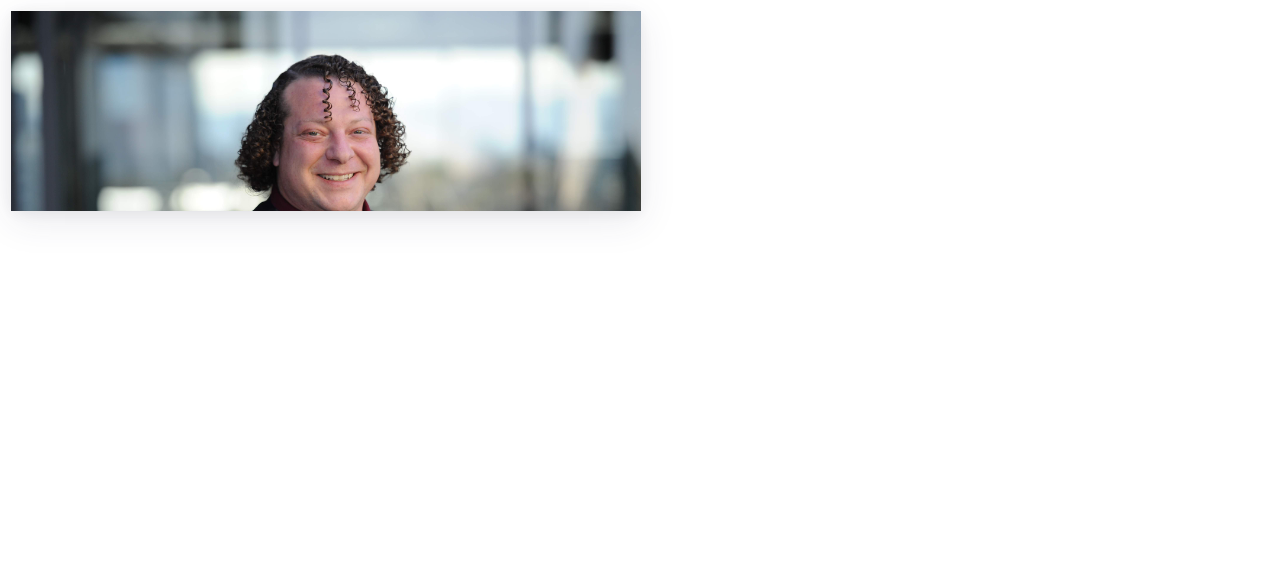
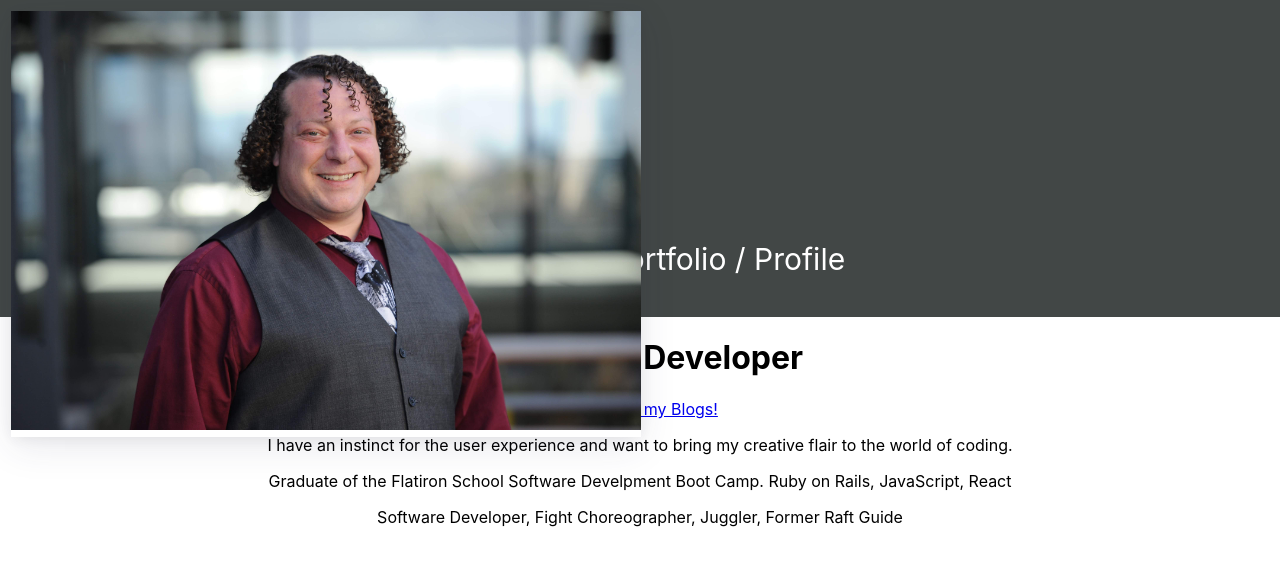
Before and after one commit to SethMaisel/PersonalPage, a React (Create React App) app in the folder personal-page/: page / in a window 1280 px wide. Shown: the top 566 px of the page. Built offline with nearby package versions, Linux system fonts and the light colour scheme.

Commit message:
card-side sizing

```diff
--- a/personal-page/src/App.css
+++ b/personal-page/src/App.css
@@ -52,8 +52,8 @@
   position: absolute;
   top: 0;
   overflow: hidden;
-  width: 100%;
-  height: 100%;
+  /* width: 100%;
+  height: 25%; */
   color: #212121;
   background-color: #fff;
   backface-visibility: hidden;
--- a/personal-page/src/App.js
+++ b/personal-page/src/App.js
@@ -8,15 +8,13 @@ function App() {
   return (
     <div className="App">
       <header className="App-header">
-        <div className="picture-card">
         <Card />
-        </div>
         <p>
           Seth Maisel Portfolio / Profile
         </p>
       </header>
 
-      <div className='col-xs-6 side-front-content'>
+      <div className='body'>
 
         <h1>Full-Stack Developer</h1>
         <a href="https://medium.com/@seth.maisel">Check out my Blogs!</a>
```
